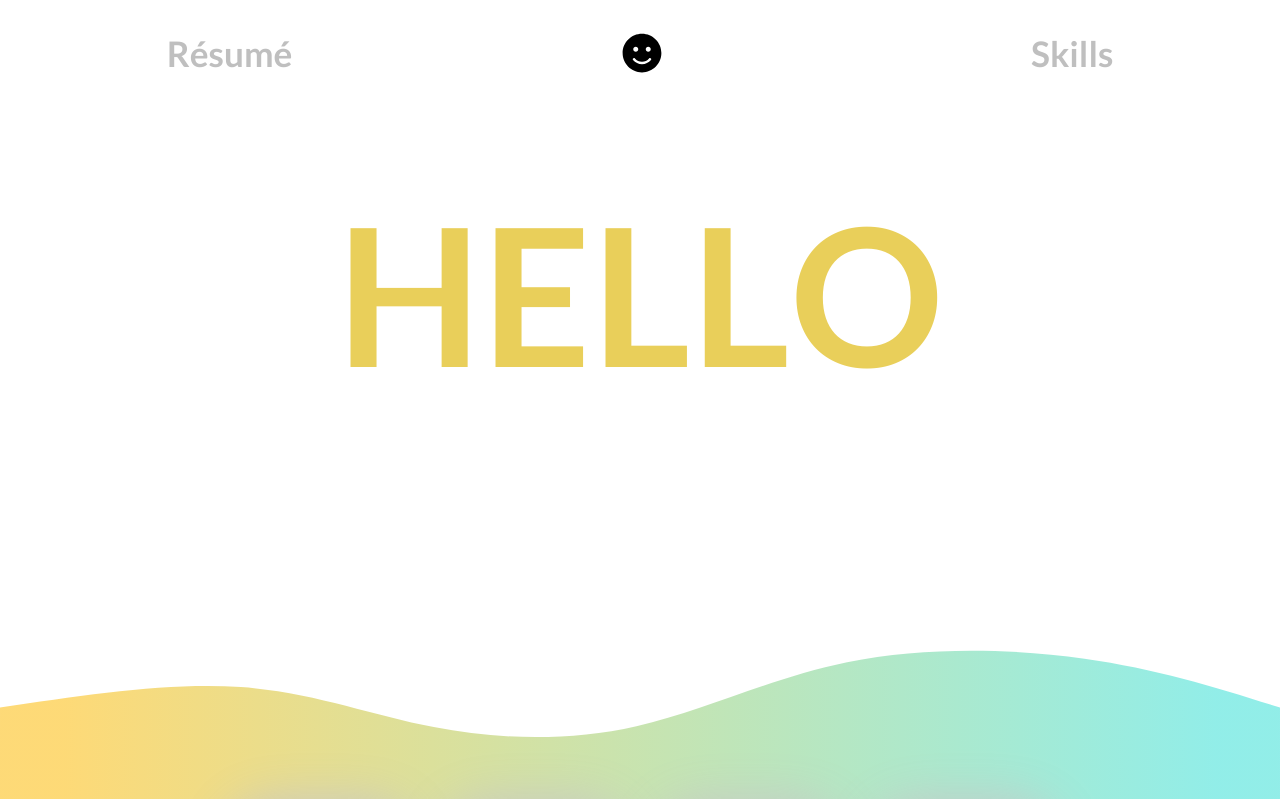
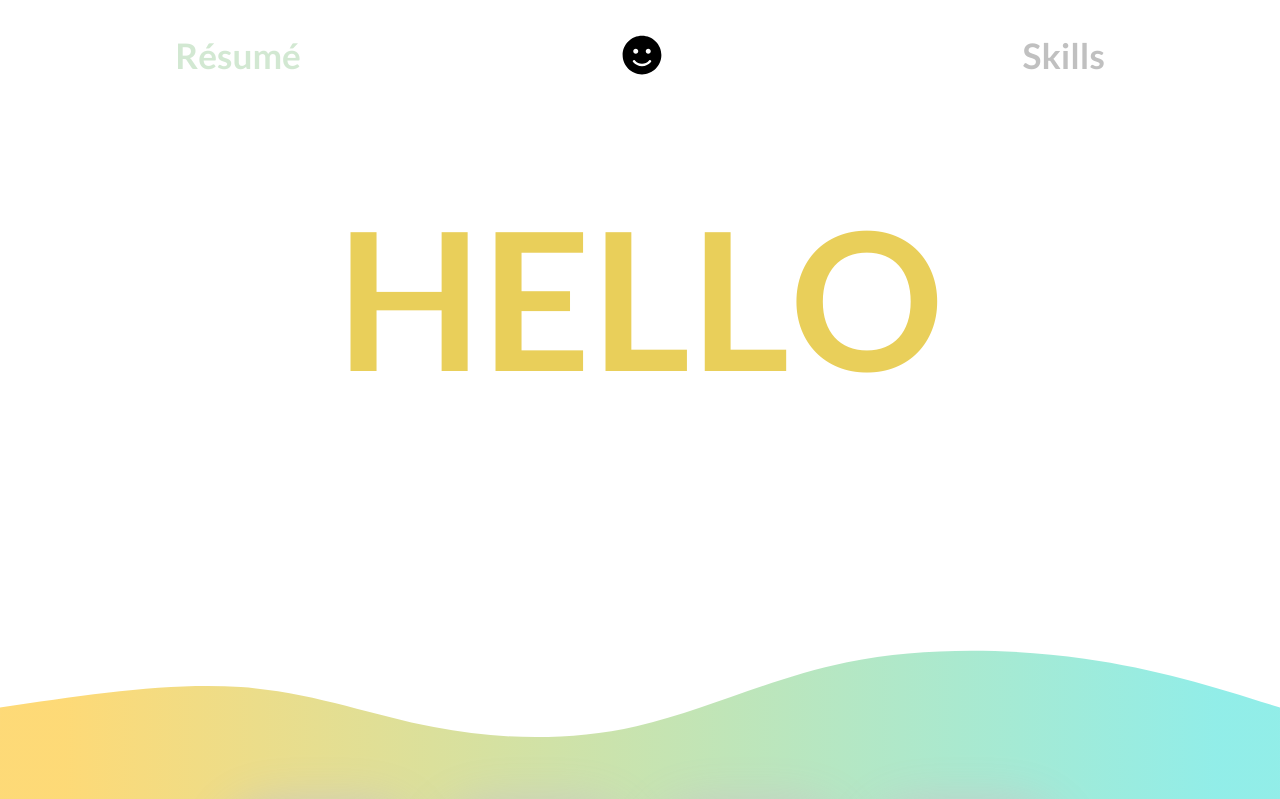
Before and after one commit to Kevinfrias4/resume-website, a React (Create React App) app: page /skills in a window 1280 px wide. Shown: the top 799 px of the page. Built offline with nearby package versions, Linux system fonts and the light colour scheme.

Commit message:
Added active page animation

```diff
--- a/src/components/Nav.js
+++ b/src/components/Nav.js
@@ -3,15 +3,24 @@ import styled from 'styled-components';
 import { motion } from 'framer-motion';
 import { FontAwesomeIcon } from '@fortawesome/react-fontawesome';
 import { faSmile } from '@fortawesome/free-solid-svg-icons';
-import { Link } from 'react-router-dom';
+import { Link, useLocation } from 'react-router-dom';
 
 const Nav = ({ setProfileStatus, profileStatus }) => {
+
+    const { pathname } = useLocation();
 
     return (
         <StyleNav>
             <h1>
                 <Link to="/">
+                    <motion.h1
+                        whileTap={{ scale: 4 }}
+                        transition={{duration: 0.75}}
+                        initial={{ color: "", opacity: "0.5"}}
+                        animate={{ color: pathname === '/' ? "green" : ""}}
+                    >
                     Résumé
+                    </motion.h1>
                 </Link>
             </h1>
             <motion.button
@@ -22,7 +31,14 @@ const Nav = ({ setProfileStatus, profileStatus }) => {
             </motion.button>
             <h1>
                 <Link to="/skills">
-                    Skills
+                    <motion.h1
+                        whileTap={{ scale: 4}}
+                        transition={{duration: 0.75}}
+                        initial={{ color: ""}}
+                        animate={{ color: pathname === '/skills' ? "green" : ""}}
+                    >
+                        Skills
+                    </motion.h1>
                 </Link>
             </h1>
         </StyleNav>
@@ -43,7 +59,9 @@ const StyleNav = styled.div`
     }
     h1 {
         font-size: 2.2rem;
-        opacity: 0.5;
+        opacity: 0.7;
+        padding: 0;
+        margin: 0.8rem;
     }
     button {
         background: transparent;
--- a/src/components/Skills.js
+++ b/src/components/Skills.js
@@ -62,7 +62,7 @@ const Skills = () => {
                         <FontAwesomeIcon icon={faStar} color='gold' />
                         <FontAwesomeIcon icon={faStar} color='gold' />
                         <FontAwesomeIcon icon={faStar} color='gold' />
-                        <FontAwesomeIcon icon={faStar} color='gold' />
+                        <FontAwesomeIcon icon={faStar} color='grey' />
                     </Rating>
                 </Card>
             </SkillsContainer>
```
Also changed, not shown: 1 other file (tests, documents, lock files or other folders).
